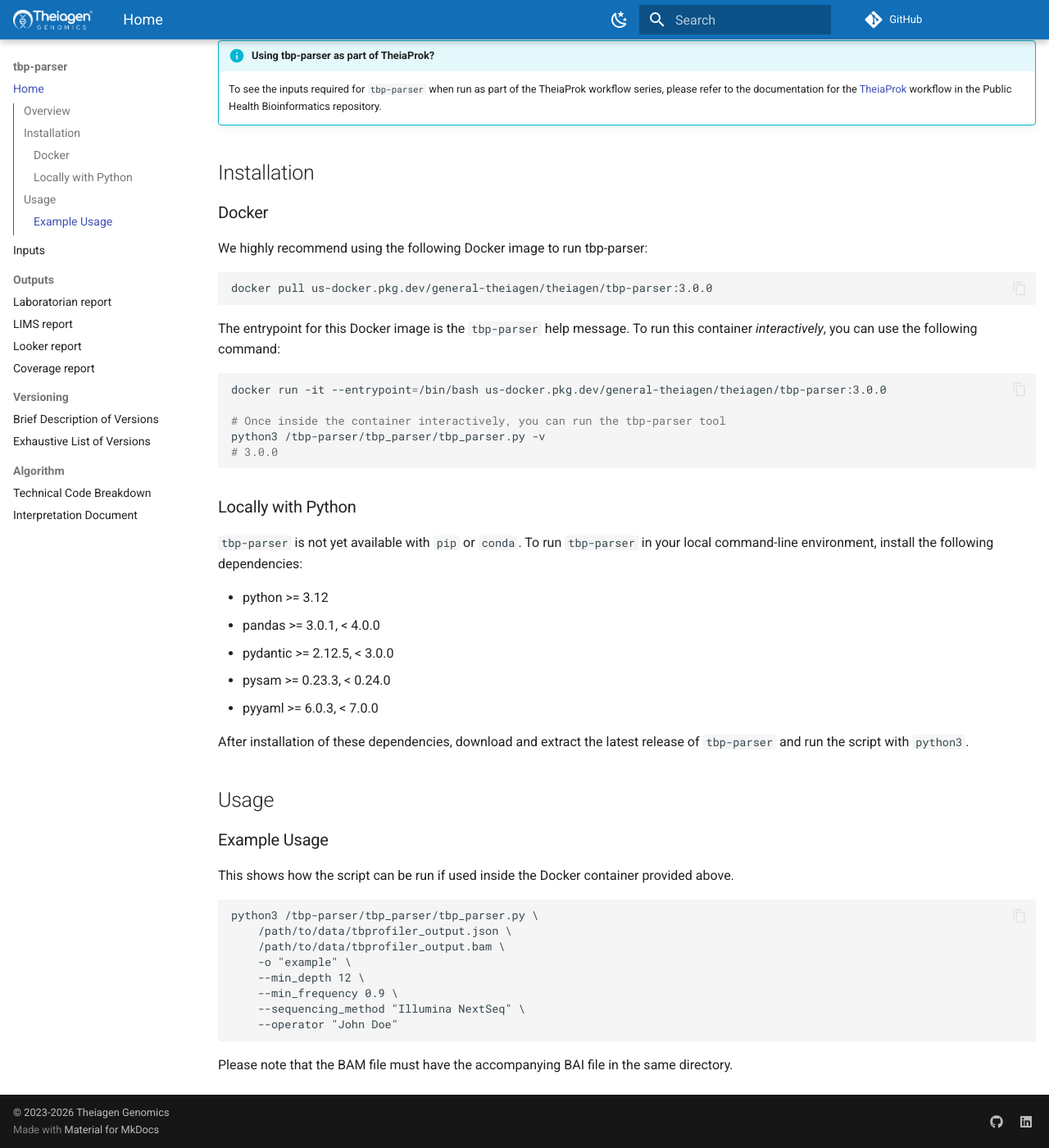
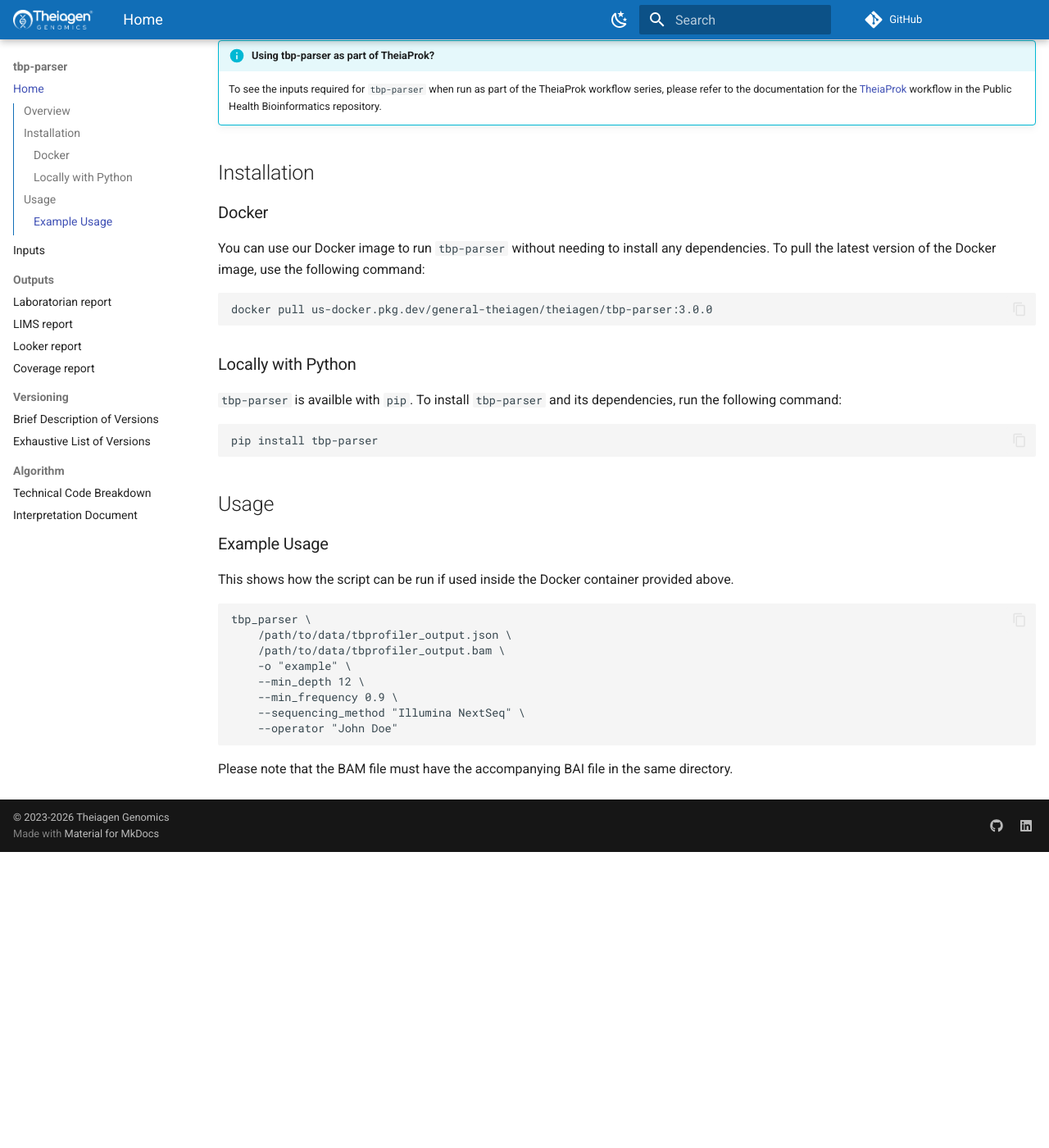
Before and after one commit to theiagen/tbp-parser, an MkDocs documentation site: the page built from docs/index.md, in a window 1280 px wide and 1400 px high, scrolled down 835 px. Shown: the whole window at 82% size. Built offline with MkDocs 1.6.1 and Material for MkDocs 9.7.7, drawn with Linux system fonts in a browser that asks for light colours; comment, search, counter and statistics services are not loaded; the version menu is left out; after the commit the page ends 1874 px from its top, so only the background shows below that.

Commit message:
update installation

````diff
--- a/docs/index.md
+++ b/docs/index.md
@@ -25,34 +25,19 @@ Please reach out to us at <support@theiagen.com> if you would like any custom fi
 
 ### Docker
 
-We highly recommend using the following Docker image to run tbp-parser:
+You can use our Docker image to run `tbp-parser` without needing to install any dependencies. To pull the latest version of the Docker image, use the following command:
 
 ``` bash
 docker pull us-docker.pkg.dev/general-theiagen/theiagen/tbp-parser:3.0.0
 ```
 
-The entrypoint for this Docker image is the `tbp-parser` help message. To run this container _interactively_, you can use the following command:
-
-``` bash
-docker run -it --entrypoint=/bin/bash us-docker.pkg.dev/general-theiagen/theiagen/tbp-parser:3.0.0
-
-# Once inside the container interactively, you can run the tbp-parser tool
-python3 /tbp-parser/tbp_parser/tbp_parser.py -v
-# 3.0.0
-```
-
 ### Locally with Python
 
-`tbp-parser` is not yet available with `pip` or `conda`. To run `tbp-parser` in your local command-line environment, install the following dependencies:
+`tbp-parser` is availble with `pip`. To install `tbp-parser` and its dependencies, run the following command:
 
-- python >= 3.12
-- pandas >= 3.0.1, < 4.0.0
-- pydantic >= 2.12.5, < 3.0.0
-- pysam >= 0.23.3, < 0.24.0
-- pyyaml >= 6.0.3, < 7.0.0
-
-
-After installation of these dependencies, download and extract the latest release of `tbp-parser` and run the script with `python3`.
+```bash
+pip install tbp-parser
+```
 
 ## Usage
 
@@ -61,7 +46,7 @@ After installation of these dependencies, download and extract the latest releas
 This shows how the script can be run if used inside the Docker container provided above.
 
 ``` text
-python3 /tbp-parser/tbp_parser/tbp_parser.py \
+tbp_parser \
     /path/to/data/tbprofiler_output.json \
     /path/to/data/tbprofiler_output.bam \
     -o "example" \
````
